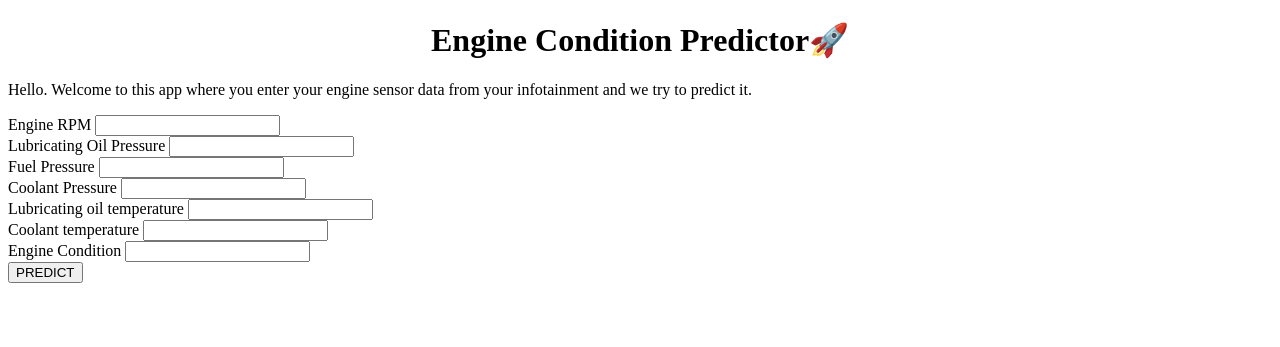
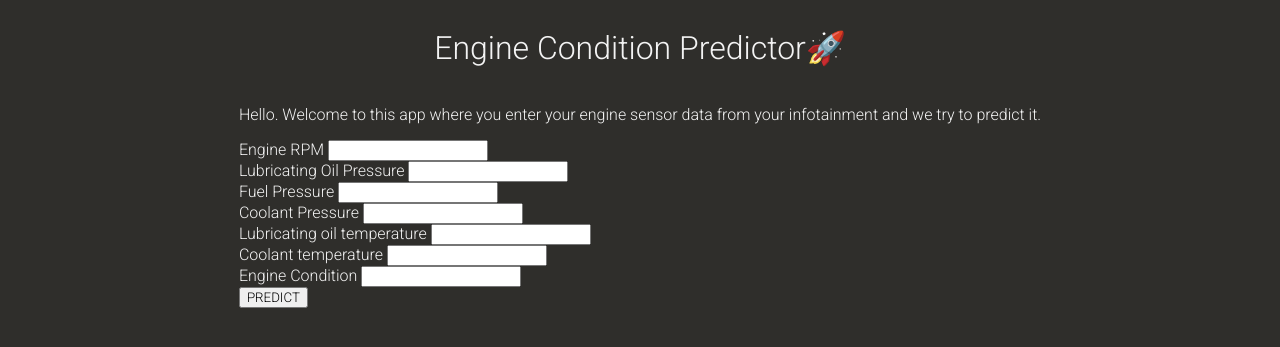
Before and after one commit to Benbellah-Owino/Capstone-Deployment-Group-App, a FastAPI app: template templates/index.html in a window 1280 px wide. Shown: the top 347 px of the page. Run offline with FastAPI, Linux system fonts and the light colour scheme; the template is opened without the code that fills it, so the values that code supplies are empty.

Commit message:
Add static file handling

```diff
--- a/main.py
+++ b/main.py
@@ -1,11 +1,14 @@
 from fastapi import FastAPI, Request, Form
 from fastapi.responses import HTMLResponse
 from fastapi.templating import Jinja2Templates
+from fastapi.staticfiles import StaticFiles
+
 from models import SensorData
 
 app = FastAPI()
 
 templates = Jinja2Templates(directory = "templates")
+app.mount("/static", StaticFiles(directory="static"), name="static")
 
 @app.get("/")
 def read_root():
@@ -22,6 +25,7 @@ def read_root():
 
 @app.get("/home", response_class=HTMLResponse)
 def home(
+    request: Request
 ):
     # data_dict = {
     #     "engine_rpm": engine_rpm,
@@ -34,7 +38,7 @@ def home(
     # }
     data_dict = {}
 
-    return templates.TemplateResponse("index.html")
+    return templates.TemplateResponse("index.html", {"request": request})
 
 @app.get("/prediction")
 def home(data = SensorData):
--- /dev/null
+++ b/static/css/style.css
@@ -0,0 +1,39 @@
+/* section -->      Imports */
+@import url('https://fonts.googleapis.com/css2?family=Roboto:ital,wght@0,100..900;1,100..900&display=swap');
+/* endsection -->   Imports */
+
+
+/* section -->      Globals */
+* {
+  font-family: "Roboto", sans-serif;
+  font-optical-sizing: auto;
+  font-weight: 300;
+  font-style: normal;
+  font-variation-settings:
+    "wdth" 100;
+}
+
+*{
+    padding: .25 rem;
+}
+
+body{
+    background-color: #2f2e2b;
+    color:#f3f3f3;
+    height: 100 vh;
+    width: 100 vw;
+    display: flex;
+    flex-direction: column;
+    justify-content: flex-start;
+    align-items: center;
+}
+/* endsection -->   Globals */
+
+/* section -->       */
+/* endsection -->    */
+
+/* section -->       */
+/* endsection -->    */
+
+/* section -->       */
+/* endsection -->    */
--- a/templates/index.html
+++ b/templates/index.html
@@ -4,9 +4,10 @@
     <meta charset="UTF-8">
     <meta name="viewport" content="width=device-width, initial-scale=1.0">
     <title>Engine Condition Predictor 2</title>
+    <link rel="stylesheet" type = "text/css" href="/static/css/style.css">
 </head>
 <body>
-            <center><h1>Engine Condition Predictor🚀</h1></center>
+            <center><h1><b>Engine Condition Predictor🚀<b></h1></center>
                 <p>
                     Hello. Welcome to this app where you enter your engine sensor data from
                     your infotainment and we try to predict it.
```
Also changed, not shown: static/js/main.js (added).
